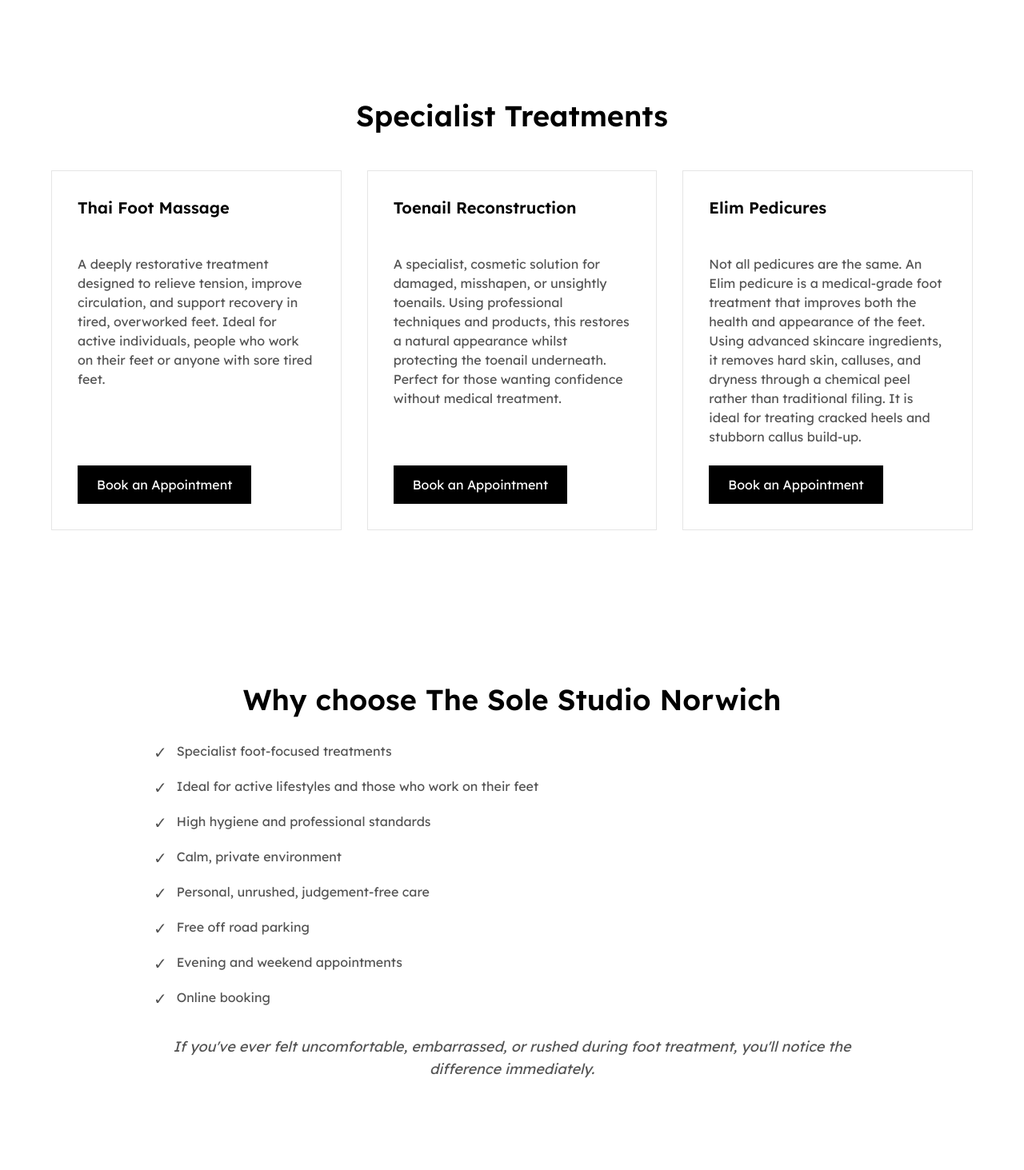
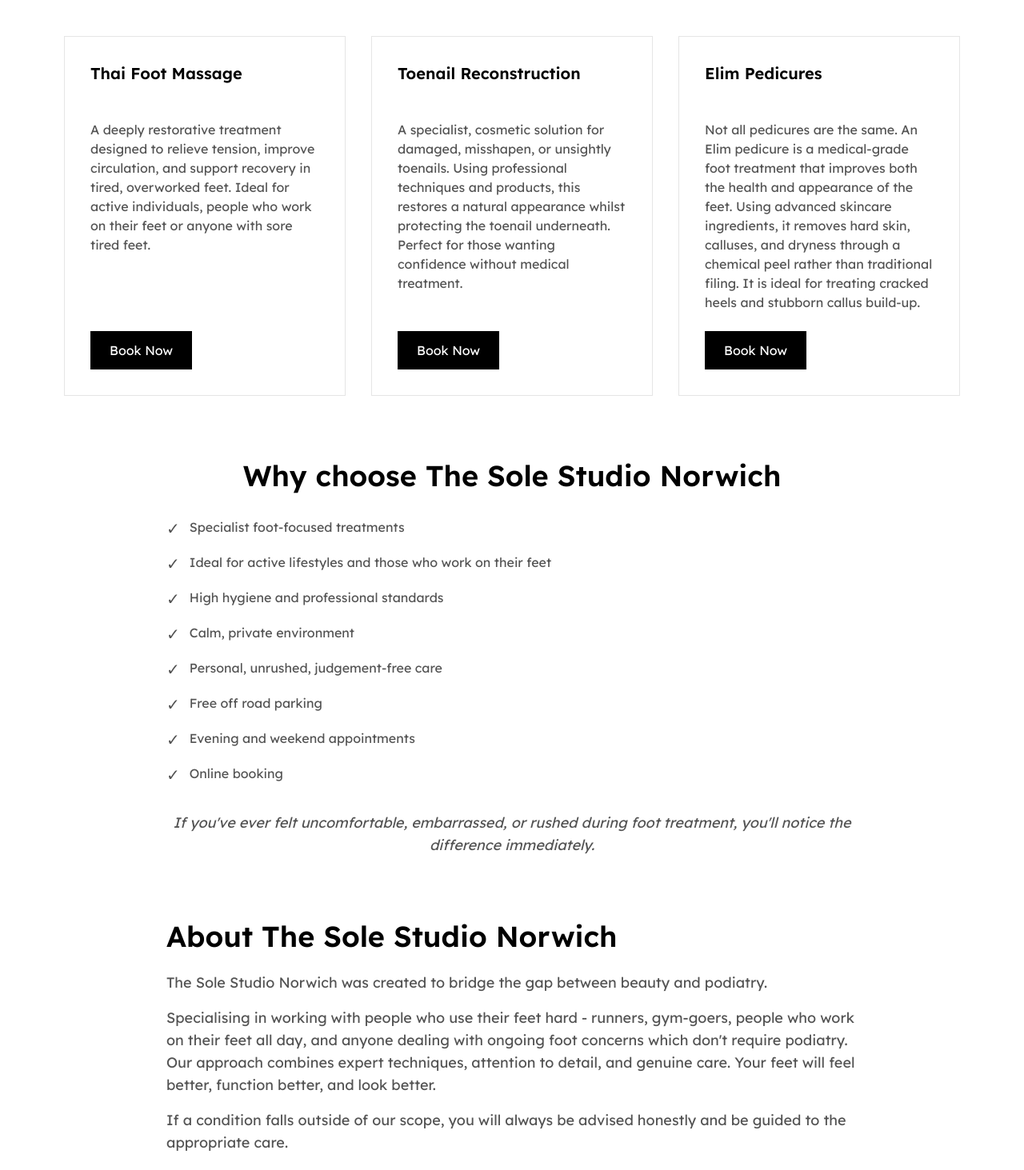
Before and after one commit to jennimmartin/the-sole-studio-norwich, a React (Vite) app: page / in a window 1280 px wide. Shown: the part 1267-2730 px from the top of the page at 80% size. Built offline with nearby package versions, Linux system fonts and the light colour scheme; no server answers.

Commit message:
Spacing amendment

```diff
--- a/src/components/AboutSection.jsx
+++ b/src/components/AboutSection.jsx
@@ -1,7 +1,9 @@
+// src/components/AboutSection.jsx
+import { Section } from "../layout";
+
 const AboutSection = () => {
   return (
-    <section className="align-element py-16 md:py-24">
-      <div className="max-w-4xl mx-auto px-4">
+    <Section>
       <h2 className="text-3xl md:text-4xl mb-6 text-center md:text-left">
         About The Sole Studio Norwich
       </h2>
@@ -11,20 +13,19 @@
           and podiatry.
         </p>
         <p>
-            Specialising in working with people who use their feet hard -
-            runners, gym-goers, people who work on their feet all day, and
-            anyone dealing with ongoing foot concerns which don’t require
-            podiatry. Our approach combines expert techniques, attention to
-            detail, and genuine care. Your feet will feel better, function
-            better, and look better.
+          Specialising in working with people who use their feet hard - runners,
+          gym-goers, people who work on their feet all day, and anyone dealing
+          with ongoing foot concerns which don't require podiatry. Our approach
+          combines expert techniques, attention to detail, and genuine care.
+          Your feet will feel better, function better, and look better.
         </p>
         <p>
-            If a condition falls outside of our scope, you will always be
-            advised honestly and be guided to the appropriate care.
+          If a condition falls outside of our scope, you will always be advised
+          honestly and be guided to the appropriate care.
         </p>
       </div>
-      </div>
-    </section>
+    </Section>
   );
 };
+
 export default AboutSection;
--- a/src/components/IntroSection.jsx
+++ b/src/components/IntroSection.jsx
@@ -1,26 +1,28 @@
-const Introsection = () => {
+// src/components/IntroSection.jsx
+import { Section } from "../layout";
+
+const IntroSection = () => {
   return (
-    <section className="align-element py-16 md:py-24">
-      <div className="max-w-4xl mx-auto px-4">
+    <Section>
       <h2 className="text-3xl md:text-4xl mb-6 text-center md:text-left">
         Foot care that goes beyond a standard pedicure
       </h2>
       <div className="space-y-4 text-base md:text-lg">
         <p>
           If you are on your feet all day, train and exercise regularly, or
-            struggle with recurring foot issues, then a standard beauty
-            treatment may well not be enough.
+          struggle with recurring foot issues, then a standard beauty treatment
+          may well not be enough.
         </p>
         <p>
-            At The Sole Studio Norwich, each treatment is focused on your feet
-            and your foot concerns. Whether you struggle with discomfort, hard
-            skin and calluses, damaged toenails, or simply tired, overworked
-            feet, the treatments are tailored to what your feet actually need.
+          At The Sole Studio Norwich, each treatment is focused on your feet and
+          your foot concerns. Whether you struggle with discomfort, hard skin
+          and calluses, damaged toenails, or simply tired, overworked feet, the
+          treatments are tailored to what your feet actually need.
         </p>
         <p>This is professional, judgement-free foot care.</p>
       </div>
-      </div>
-    </section>
+    </Section>
   );
 };
-export default Introsection;
+
+export default IntroSection;
--- a/src/components/Review.jsx
+++ b/src/components/Review.jsx
@@ -1,13 +1,14 @@
+// src/components/Review.jsx
+import { Section } from "../layout";
 import ViewTreatmentsButton from "./ui/ViewTreatmentsButton";
 
 const Review = () => {
   return (
-    <section className="bg- py-16 md:py-24">
-      <div className="align-element px-4">
+    <Section width="wide">
       <h2 className="text-3xl md:text-4xl mb-12 text-center">
         What clients say - hand selected reviews
       </h2>
-        <div className="grid md:grid-cols-3 gap-8 max-w-6xl mx-auto">
+      <div className="grid md:grid-cols-3 gap-8">
         {/* review one */}
         <div className="border border-neutral-200 p-8 flex flex-col">
           <h3 className="text-xl mb-4 min-h-[2rem]">Jake</h3>
@@ -24,8 +25,8 @@
         <div className="border border-neutral-200 p-8 flex flex-col">
           <h3 className="text-xl mb-4 min-h-[2rem]">Jill</h3>
           <p className="text-sm md:text-base italic mb-6 flex-grow">
-              "Professional, calming, and incredibly thorough — my feet have
-              never felt better."
+            "Professional, calming, and incredibly thorough — my feet have never
+            felt better."
           </p>
           <div className="mt-auto">
             <ViewTreatmentsButton variant="primary" size="large" />
@@ -36,16 +37,15 @@
         <div className="border border-neutral-200 p-8 flex flex-col">
           <h3 className="text-xl mb-4 min-h-[2rem]">Harry</h3>
           <p className="text-sm md:text-base italic mb-6 flex-grow">
-              "I was self-conscious about my toenails for years. The results
-              were amazing and so natural."
+            "I was self-conscious about my toenails for years. The results were
+            amazing and so natural."
           </p>
           <div className="mt-auto">
             <ViewTreatmentsButton variant="primary" size="large" />
           </div>
         </div>
       </div>
-      </div>
-    </section>
+    </Section>
   );
 };
 
--- a/src/components/TreatmentSection.jsx
+++ b/src/components/TreatmentSection.jsx
@@ -1,24 +1,25 @@
-import BookNowButton from "../components/ui/BookNowButton";
+// src/components/TreatmentSection.jsx
+import { Section } from "../layout";
+import BookNowButton from "./ui/BookNowButton";
 
 const TreatmentSection = () => {
   return (
-    <section className="py-16 md:py-24">
-      <div className="align-element px-4">
+    <Section width="wide">
       <h2 className="text-3xl text-black md:text-4xl font-semibold mb-12 text-center">
         Specialist Treatments
       </h2>
-        <div className="grid md:grid-cols-3 gap-8 max-w-6xl mx-auto">
+      <div className="grid md:grid-cols-3 gap-8">
         {/* Thai Foot Massage */}
         <div className="border border-neutral-200 p-8 flex flex-col">
           <h3 className="text-xl mb-4 min-h-[3.5rem]">Thai Foot Massage</h3>
           <p className="text-sm md:text-base mb-6 flex-grow">
-              A deeply restorative treatment designed to relieve tension,
-              improve circulation, and support recovery in tired, overworked
-              feet. Ideal for active individuals, people who work on their feet
-              or anyone with sore tired feet.
+            A deeply restorative treatment designed to relieve tension, improve
+            circulation, and support recovery in tired, overworked feet. Ideal
+            for active individuals, people who work on their feet or anyone with
+            sore tired feet.
           </p>
           <div className="mt-auto">
-              <BookNowButton variant="primary" />
+            <BookNowButton>Book Now</BookNowButton>
           </div>
         </div>
 
@@ -28,14 +29,13 @@
             Toenail Reconstruction
           </h3>
           <p className="text-sm md:text-base mb-6 flex-grow">
-              A specialist, cosmetic solution for damaged, misshapen, or
-              unsightly toenails. Using professional techniques and products,
-              this restores a natural appearance whilst protecting the toenail
-              underneath. Perfect for those wanting confidence without medical
-              treatment.
+            A specialist, cosmetic solution for damaged, misshapen, or unsightly
+            toenails. Using professional techniques and products, this restores
+            a natural appearance whilst protecting the toenail underneath.
+            Perfect for those wanting confidence without medical treatment.
           </p>
           <div className="mt-auto">
-              <BookNowButton variant="primary" />
+            <BookNowButton>Book Now</BookNowButton>
           </div>
         </div>
 
@@ -43,20 +43,19 @@
         <div className="border border-neutral-200 p-8 flex flex-col">
           <h3 className="text-xl mb-4 min-h-[3.5rem]">Elim Pedicures</h3>
           <p className="text-sm md:text-base mb-6 flex-grow">
-              Not all pedicures are the same. An Elim pedicure is a
-              medical-grade foot treatment that improves both the health and
-              appearance of the feet. Using advanced skincare ingredients, it
-              removes hard skin, calluses, and dryness through a chemical peel
-              rather than traditional filing. It is ideal for treating cracked
-              heels and stubborn callus build-up.
+            Not all pedicures are the same. An Elim pedicure is a medical-grade
+            foot treatment that improves both the health and appearance of the
+            feet. Using advanced skincare ingredients, it removes hard skin,
+            calluses, and dryness through a chemical peel rather than
+            traditional filing. It is ideal for treating cracked heels and
+            stubborn callus build-up.
           </p>
           <div className="mt-auto">
-              <BookNowButton variant="primary" />
+            <BookNowButton>Book Now</BookNowButton>
           </div>
         </div>
       </div>
-      </div>
-    </section>
+    </Section>
   );
 };
 
--- a/src/components/WhyChooseSection.jsx
+++ b/src/components/WhyChooseSection.jsx
@@ -1,11 +1,12 @@
+// src/components/WhyChooseSection.jsx
+import { Section } from "../layout";
+
 export const WhyChooseSection = () => {
   return (
-    <section className="align-element py-16 md:py-24 px-4">
-      <div className="max-w-4xl mx-auto">
+    <Section>
       <h2 className="text-3xl md:text-4xl font-semibold text-black mb-8 text-center">
         Why choose The Sole Studio Norwich
       </h2>
-
       <ul className="space-y-4 mb-8">
         <li className="flex items-start gap-3">
           <span className="text-xl">✓</span>
@@ -31,24 +32,23 @@
         </li>
         <li className="flex items-start gap-3">
           <span className="text-xl">✓</span>
-            <span>Free off road parking </span>
+          <span>Free off road parking</span>
         </li>
         <li className="flex items-start gap-3">
           <span className="text-xl">✓</span>
-            <span>Evening and weekend appointments </span>
+          <span>Evening and weekend appointments</span>
         </li>
         <li className="flex items-start gap-3">
           <span className="text-xl">✓</span>
           <span>Online booking</span>
         </li>
       </ul>
-
       <p className="text-lg italic text-center">
         If you've ever felt uncomfortable, embarrassed, or rushed during foot
         treatment, you'll notice the difference immediately.
       </p>
-      </div>
-    </section>
+    </Section>
   );
 };
+
 export default WhyChooseSection;
--- /dev/null
+++ b/src/layout/Section.jsx
@@ -0,0 +1,25 @@
+export const Section = ({
+  children,
+  size = "default", // "compact" | "default" | "large"
+  width = "default", // "default" | "wide"
+  className = "",
+}) => {
+  const sizeClasses = {
+    compact: "py-6 md:py-8",
+    default: "py-8 md:py-10",
+    large: "py-16 md:py-24",
+  };
+
+  const widthClasses = {
+    default: "max-w-4xl",
+    wide: "max-w-6xl",
+  };
+
+  return (
+    <section className={`align-element ${sizeClasses[size]} ${className}`}>
+      <div className={`${widthClasses[width]} mx-auto px-4`}>{children}</div>
+    </section>
+  );
+};
+
+export default Section;
--- /dev/null
+++ b/src/layout/index.js
@@ -0,0 +1 @@
+export { default as Section } from "./Section";
```
Also changed, not shown: src/pages/About.jsx (+26 -27 lines). Lines whose indentation alone changed are shown as unchanged.
